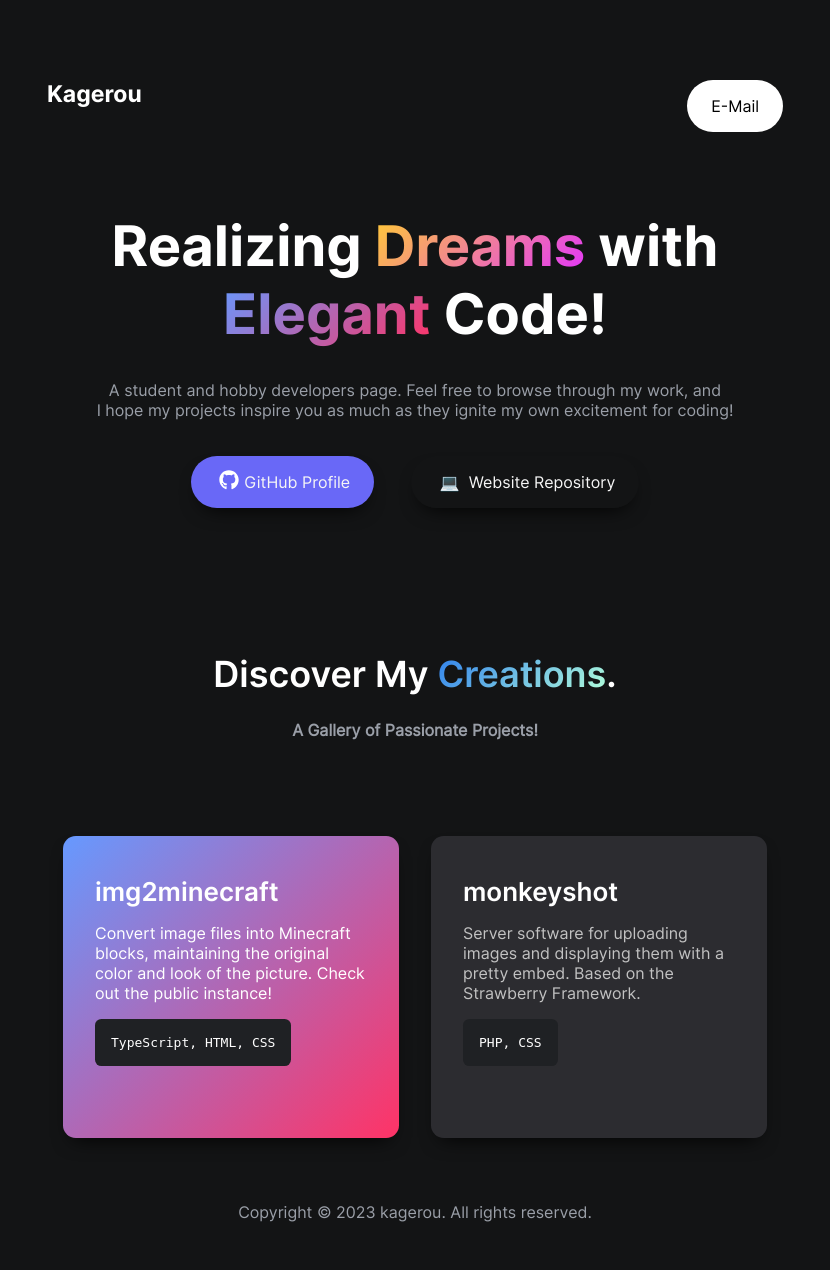
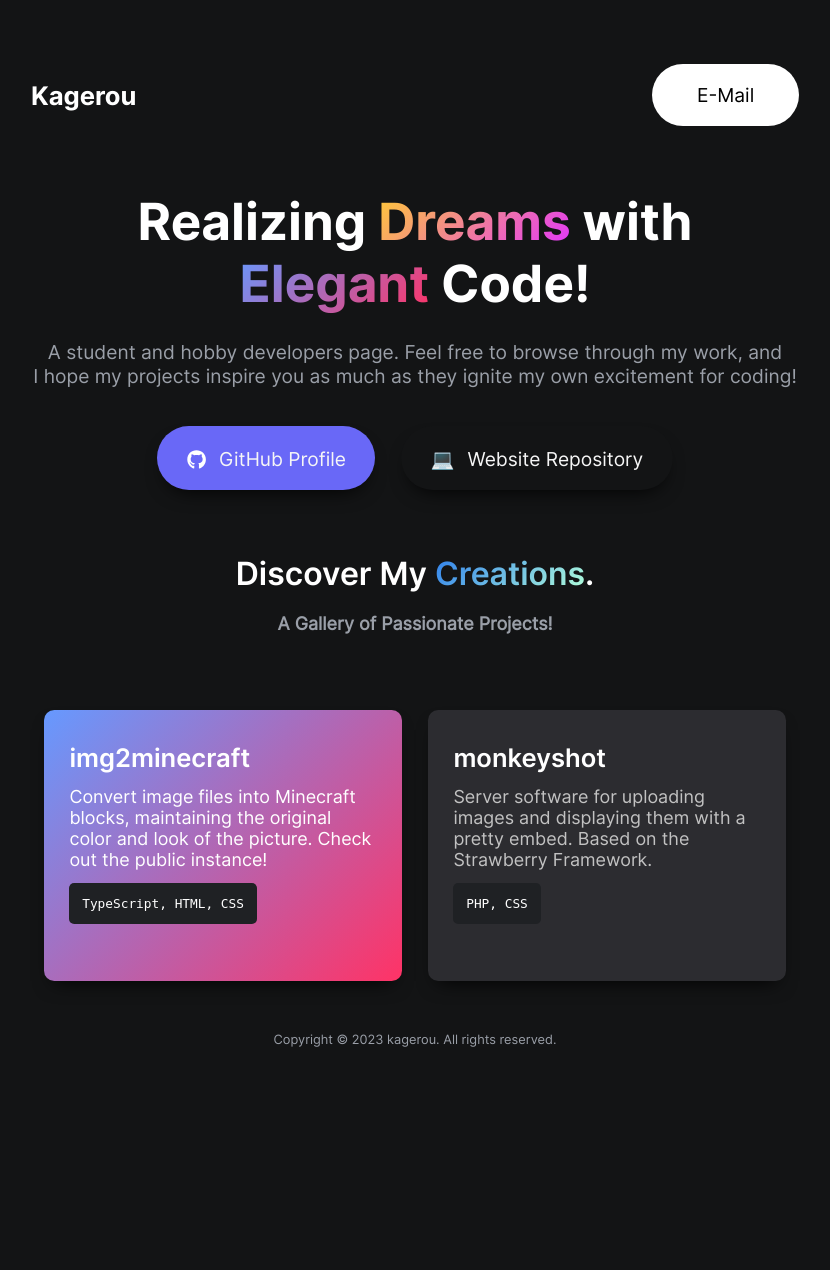
Before and after one commit to elderguardian/kagerou, a PHP site: page / in a window 1280 px wide. Shown: the whole page, without its empty margins (225-1055 px from the left). After the commit the page ends 1047 px from the top, so only its background shows below. Run offline with PHP 8.4, Linux system fonts and the light colour scheme.

Commit message:
fixed site respnsiveness

```diff
--- a/index.html
+++ b/index.html
@@ -41,15 +41,21 @@
                 class="text-blue-to-red">Elegant</span> Code!</h2>
         <p>A student and hobby developers page. Feel free to browse through my work, and<br>I hope my projects inspire
             you as much as they ignite my own excitement for coding!</p>
-        <article>
-            <a target="_blank" href="https://github.com/elderguardian"><span><svg style="fill: white" width="20"
-                                                                                  height="20"
-                                                                                  xmlns="http://www.w3.org/2000/svg"
-                                                                                  viewBox="0 0 496 512"><path
-                    d="M165.9 397.4c0 2-2.3 3.6-5.2 3.6-3.3.3-5.6-1.3-5.6-3.6 0-2 2.3-3.6 5.2-3.6 3-.3 5.6 1.3 5.6 3.6zm-31.1-4.5c-.7 2 1.3 4.3 4.3 4.9 2.6 1 5.6 0 6.2-2s-1.3-4.3-4.3-5.2c-2.6-.7-5.5.3-6.2 2.3zm44.2-1.7c-2.9.7-4.9 2.6-4.6 4.9.3 2 2.9 3.3 5.9 2.6 2.9-.7 4.9-2.6 4.6-4.6-.3-1.9-3-3.2-5.9-2.9zM244.8 8C106.1 8 0 113.3 0 252c0 110.9 69.8 205.8 169.5 239.2 12.8 2.3 17.3-5.6 17.3-12.1 0-6.2-.3-40.4-.3-61.4 0 0-70 15-84.7-29.8 0 0-11.4-29.1-27.8-36.6 0 0-22.9-15.7 1.6-15.4 0 0 24.9 2 38.6 25.8 21.9 38.6 58.6 27.5 72.9 20.9 2.3-16 8.8-27.1 16-33.7-55.9-6.2-112.3-14.3-112.3-110.5 0-27.5 7.6-41.3 23.6-58.9-2.6-6.5-11.1-33.3 2.6-67.9 20.9-6.5 69 27 69 27 20-5.6 41.5-8.5 62.8-8.5s42.8 2.9 62.8 8.5c0 0 48.1-33.6 69-27 13.7 34.7 5.2 61.4 2.6 67.9 16 17.7 25.8 31.5 25.8 58.9 0 96.5-58.9 104.2-114.8 110.5 9.2 7.9 17 22.9 17 46.4 0 33.7-.3 75.4-.3 83.6 0 6.5 4.6 14.4 17.3 12.1C428.2 457.8 496 362.9 496 252 496 113.3 383.5 8 244.8 8zM97.2 352.9c-1.3 1-1 3.3.7 5.2 1.6 1.6 3.9 2.3 5.2 1 1.3-1 1-3.3-.7-5.2-1.6-1.6-3.9-2.3-5.2-1zm-10.8-8.1c-.7 1.3.3 2.9 2.3 3.9 1.6 1 3.6.7 4.3-.7.7-1.3-.3-2.9-2.3-3.9-2-.6-3.6-.3-4.3.7zm32.4 35.6c-1.6 1.3-1 4.3 1.3 6.2 2.3 2.3 5.2 2.6 6.5 1 1.3-1.3.7-4.3-1.3-6.2-2.2-2.3-5.2-2.6-6.5-1zm-11.4-14.7c-1.6 1-1.6 3.6 0 5.9 1.6 2.3 4.3 3.3 5.6 2.3 1.6-1.3 1.6-3.9 0-6.2-1.4-2.3-4-3.3-5.6-2z"></path></svg></span>GitHub
-                Profile</a>
-            <a target="_blank" href="https://github.com/elderguardian/kagerou"><span>&#128187;</span> Website Repository</a>
-        </article>
+        <div>
+            <a target="_blank" href="https://github.com/elderguardian">
+                <span>
+                    <svg style="fill: white" width="20" height="20" xmlns="http://www.w3.org/2000/svg"
+                         viewBox="0 0 496 512">
+                        <path d="M165.9 397.4c0 2-2.3 3.6-5.2 3.6-3.3.3-5.6-1.3-5.6-3.6 0-2 2.3-3.6 5.2-3.6 3-.3 5.6 1.3 5.6 3.6zm-31.1-4.5c-.7 2 1.3 4.3 4.3 4.9 2.6 1 5.6 0 6.2-2s-1.3-4.3-4.3-5.2c-2.6-.7-5.5.3-6.2 2.3zm44.2-1.7c-2.9.7-4.9 2.6-4.6 4.9.3 2 2.9 3.3 5.9 2.6 2.9-.7 4.9-2.6 4.6-4.6-.3-1.9-3-3.2-5.9-2.9zM244.8 8C106.1 8 0 113.3 0 252c0 110.9 69.8 205.8 169.5 239.2 12.8 2.3 17.3-5.6 17.3-12.1 0-6.2-.3-40.4-.3-61.4 0 0-70 15-84.7-29.8 0 0-11.4-29.1-27.8-36.6 0 0-22.9-15.7 1.6-15.4 0 0 24.9 2 38.6 25.8 21.9 38.6 58.6 27.5 72.9 20.9 2.3-16 8.8-27.1 16-33.7-55.9-6.2-112.3-14.3-112.3-110.5 0-27.5 7.6-41.3 23.6-58.9-2.6-6.5-11.1-33.3 2.6-67.9 20.9-6.5 69 27 69 27 20-5.6 41.5-8.5 62.8-8.5s42.8 2.9 62.8 8.5c0 0 48.1-33.6 69-27 13.7 34.7 5.2 61.4 2.6 67.9 16 17.7 25.8 31.5 25.8 58.9 0 96.5-58.9 104.2-114.8 110.5 9.2 7.9 17 22.9 17 46.4 0 33.7-.3 75.4-.3 83.6 0 6.5 4.6 14.4 17.3 12.1C428.2 457.8 496 362.9 496 252 496 113.3 383.5 8 244.8 8zM97.2 352.9c-1.3 1-1 3.3.7 5.2 1.6 1.6 3.9 2.3 5.2 1 1.3-1 1-3.3-.7-5.2-1.6-1.6-3.9-2.3-5.2-1zm-10.8-8.1c-.7 1.3.3 2.9 2.3 3.9 1.6 1 3.6.7 4.3-.7.7-1.3-.3-2.9-2.3-3.9-2-.6-3.6-.3-4.3.7zm32.4 35.6c-1.6 1.3-1 4.3 1.3 6.2 2.3 2.3 5.2 2.6 6.5 1 1.3-1.3.7-4.3-1.3-6.2-2.2-2.3-5.2-2.6-6.5-1zm-11.4-14.7c-1.6 1-1.6 3.6 0 5.9 1.6 2.3 4.3 3.3 5.6 2.3 1.6-1.3 1.6-3.9 0-6.2-1.4-2.3-4-3.3-5.6-2z"></path>
+                    </svg>
+                </span>
+                <span>GitHub Profile</span>
+            </a>
+            <a target="_blank" href="https://github.com/elderguardian/kagerou">
+                <span>&#128187;</span>
+                <span>Website Repository</span>
+            </a>
+        </div>
     </section>
     <section id="section-discover">
         <h2>Discover My <span class="text-dark-blue-to-light-blue">Creations</span>.</h2>
--- a/public/style/layout.css
+++ b/public/style/layout.css
@@ -30,17 +30,18 @@ html {
 header {
     display: flex;
     justify-content: space-between;
-    margin: 5rem;
+    margin: 5vw;
+    align-items: center;
 }
 
 header h1 {
-    font-size: 23px;
+    font-size: 2vw;
     color: white;
     font-family: "Inter Bold", "Arial", serif;
 }
 
 header a {
-    font-size: 16px;
+    font-size: 1.5vw;
     color: black;
     background-color: white;
     text-decoration: none;
@@ -48,7 +49,7 @@ header a {
     cursor: pointer;
     transition: opacity .3s ease-in;
     text-align: right;
-    padding: 1rem 1.5rem;
+    padding: 1.5vw 3.5vw;
 }
 
 header a:hover {
@@ -64,26 +65,26 @@ body {
 }
 
 #section-landing {
-    margin: 5rem 0;
+    margin: 5vw 0;
     text-align: center;
-    min-height: 45vh;
+    min-height: 8vw;
 }
 
 #section-landing h2 {
-    font-size: 56px;
-    margin: 2rem 0;
+    font-size: 4vw;
+    margin: 2vw 0;
     color: white;
     font-family: "Inter Bold", "Arial", serif;
 }
 
 #section-landing p {
-    font-size: 16px;
-    margin: 1rem 0 3rem;
+    font-size: 1.5vw;
+    margin: 1vw 0 3vw;
 }
 
 #section-landing a {
-    font-size: 16px;
-    margin: 0 1rem;
+    font-size: 1.5vw;
+    margin: 0 1vw;
     color: #f6f6f6;
     background-color: #131415;
     box-shadow: rgb(0, 0, 0) 0 10px 20px -10px;
@@ -92,80 +93,100 @@ body {
     cursor: pointer;
     transition: opacity .3s ease-in;
     text-align: right;
-    padding: 1rem 1.5rem;
+    padding: 1.5vw 2vw;
     white-space: nowrap;
+}
+
+#section-landing a * {
+    max-height: 100%;
+    height: 100%;
 }
 
 #section-landing a:nth-child(1) {
     background-color: #6968f7;
 }
 
-#section-landing article span {
-    margin: 0 .3rem;
+#section-landing div {
+    min-height: 5vw;
+    height: 5vw;
+    display: flex;
+    justify-content: center;
+    align-items: center;
 }
 
-#section-landing article svg {
-    transform: translateY(2px);
+#section-landing div span {
+    margin: 0 .3vw;
+    vertical-align: middle;
+    display: inline-block;
+}
+
+#section-landing div svg {
+    min-width: 1.5vw;
+    min-height: 1.5vw;
+    width: 1.5vw;
+    display: flex;
+    justify-content: center;
+    align-items: center;
 }
 
 #section-discover {
     text-align: center;
-    margin: 2rem 0 5rem;
+    margin: 2vw 0 5vw;
 }
 
 #section-discover h2 {
-    font-size: 36px;
+    font-size: 2.5vw;
     color: white;
     font-family: "Inter Semi Bold", "Arial", serif;
 }
 
 #section-discover h3 {
-    font-size: 16px;
-    margin: 1.5rem 0;
+    font-size: 1.4vw;
+    margin: 1.5vw 0;
 }
 
 #section-discover article {
     display: flex;
     text-align: left;
-    margin: 5rem 5rem 0;
+    margin: 5vw 5vw 0;
 }
 
 #section-discover article a {
     text-decoration: none;
     color: #c2c2c2;
-    margin: 0 1rem;
+    margin: 0 1vw;
 }
 
 #section-discover article a > div {
-    padding: 1.5rem 2rem;
+    padding: 1.5vw 2vw;
     background-color: #2c2c30;
-    border-radius: .8rem;
+    border-radius: .8vw;
     box-shadow: rgb(0, 0, 0) 0 10px 20px -10px;
     cursor: pointer;
     transition: all 300ms ease-in-out;
 }
 
 #section-discover article a > div:hover {
-    transform: translateY(-.5rem);
+    transform: translateY(-.5vw);
     box-shadow: 0 0 15px 0 rgba(255, 255, 255, 0.4);
 }
 
 #section-discover article code {
-    font-size: 16px;
+    font-size: 2vw;
     background-color: #1f2124;
-    padding: 1rem;
-    border-radius: .4rem;
+    padding: 1vw;
+    border-radius: .4vw;
     color: white;
 }
 
 #section-discover article * {
     display: block;
     width: fit-content;
-    margin: 1rem 0;
+    margin: 1vw 0;
 }
 
 #section-discover h4 {
-    font-size: 26px;
+    font-size: 2vw;
     color: white;
     font-family: "Inter Semi Bold", "Arial", serif;
 }
@@ -175,11 +196,11 @@ body {
 }
 
 #section-discover article p {
-    font-size: 16px;
+    font-size: 1.4vw;
 }
 
 #section-discover article code {
-    font-size: 1em;
+    font-size: 1vw;
 }
 
 #section-discover article a div {
@@ -189,6 +210,6 @@ body {
 
 footer {
     text-align: center;
-    font-size: 1em;
-    margin: 3rem 0;
+    font-size: 1vw;
+    margin: 3vw 0;
 }
```
